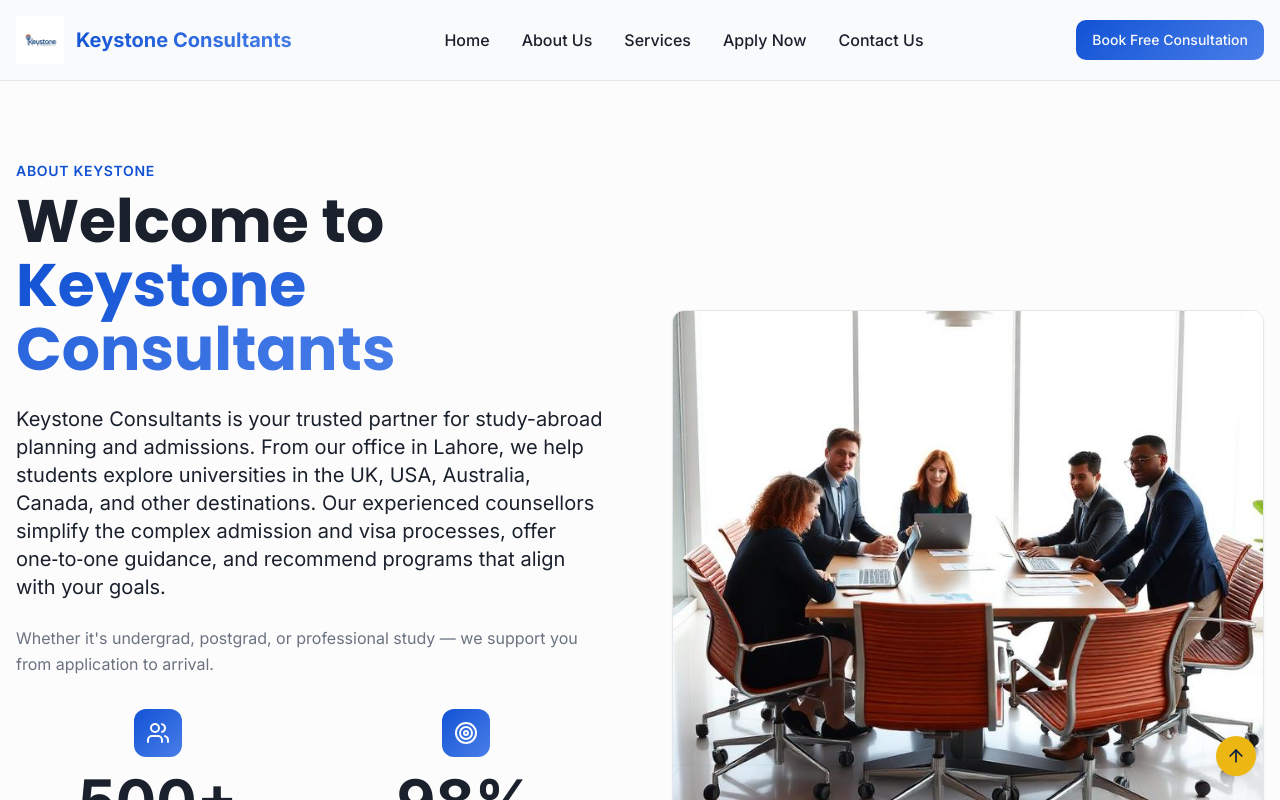
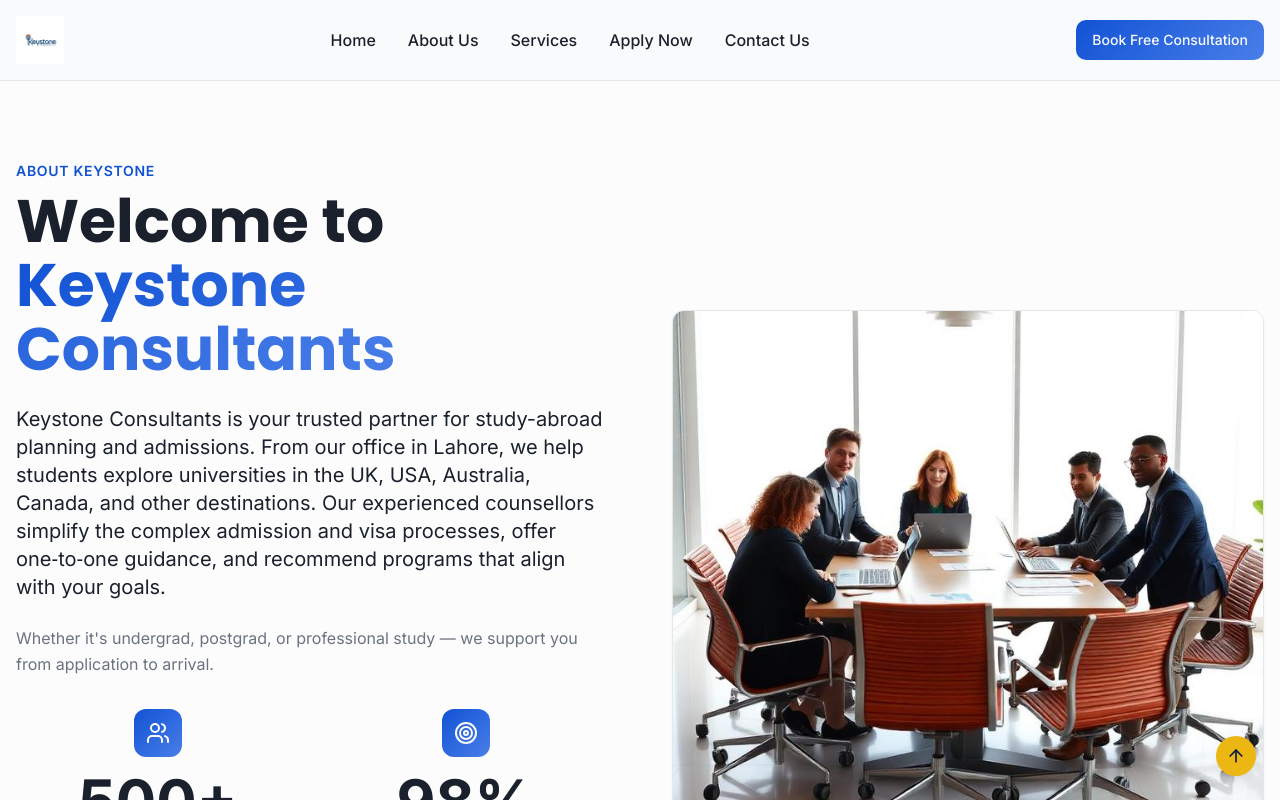
Before and after one commit to asimjamil195/keystone-paragon-clone, a React (Vite) app: page /about in a window 1280 px wide. Shown: the top 800 px of the page. Built offline with nearby package versions, Linux system fonts and the light colour scheme.

Commit message:
Visual edit in Lovable
Edited UI in Lovable

```diff
--- a/src/components/Header.tsx
+++ b/src/components/Header.tsx
@@ -25,15 +25,13 @@ const Header = () => {
 
 
       {/* Main Navigation */}
-      <header className="bg-background/95 backdrop-blur-sm border-b sticky top-0 z-50">
+      <header className="backdrop-blur-sm border-b sticky top-0 z-50 bg-slate-50">
         <div className="container mx-auto px-4 bg-slate-50">
           <div className="flex justify-between items-center py-4 rounded-md bg-gray-50">
             {/* Logo */}
             <Link to="/" className="flex items-center space-x-3 group">
               <img src="/lovable-uploads/217a3d6e-6ae4-4524-a131-32c433063409.png" alt="Keystone Consultants" className="h-12 w-auto transition-transform duration-300 group-hover:scale-105" />
-              <div className="text-xl font-bold gradient-primary bg-clip-text text-transparent hidden sm:block">
-                Keystone Consultants
-              </div>
+
             </Link>
 
             {/* Desktop Navigation */}
```
